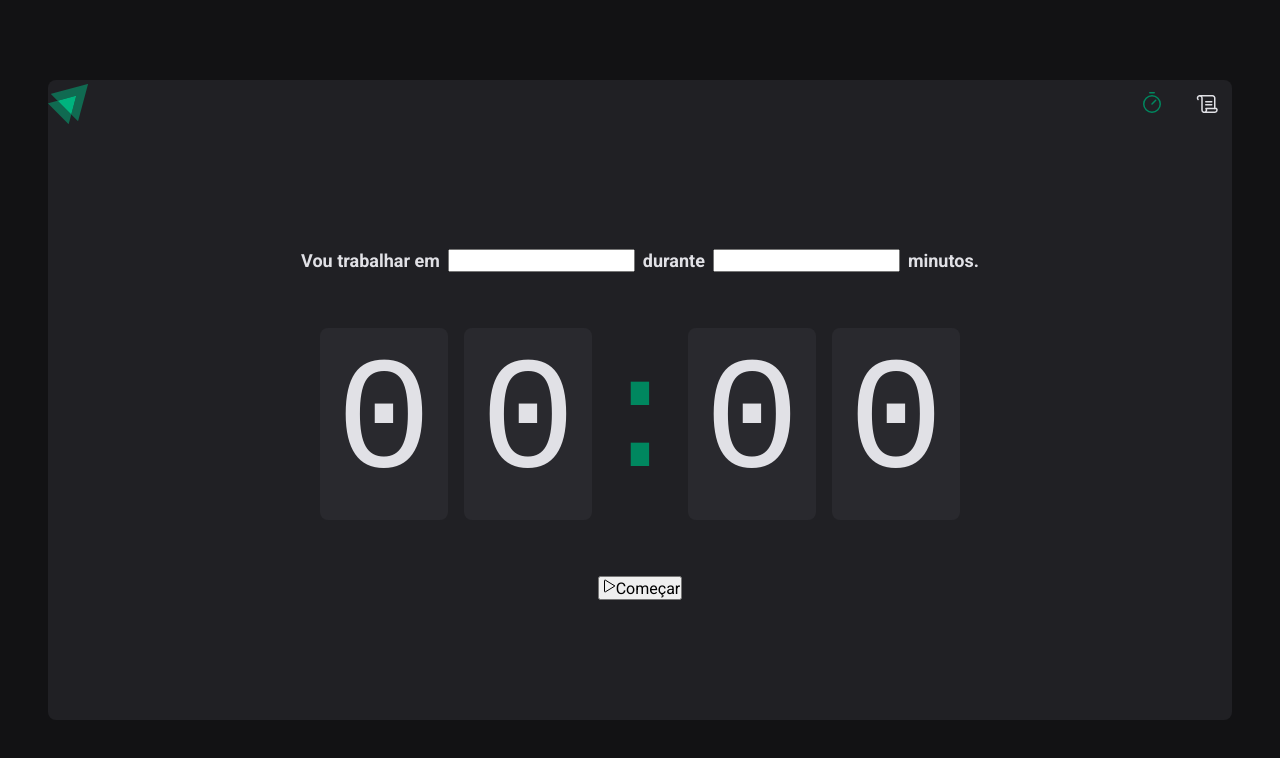
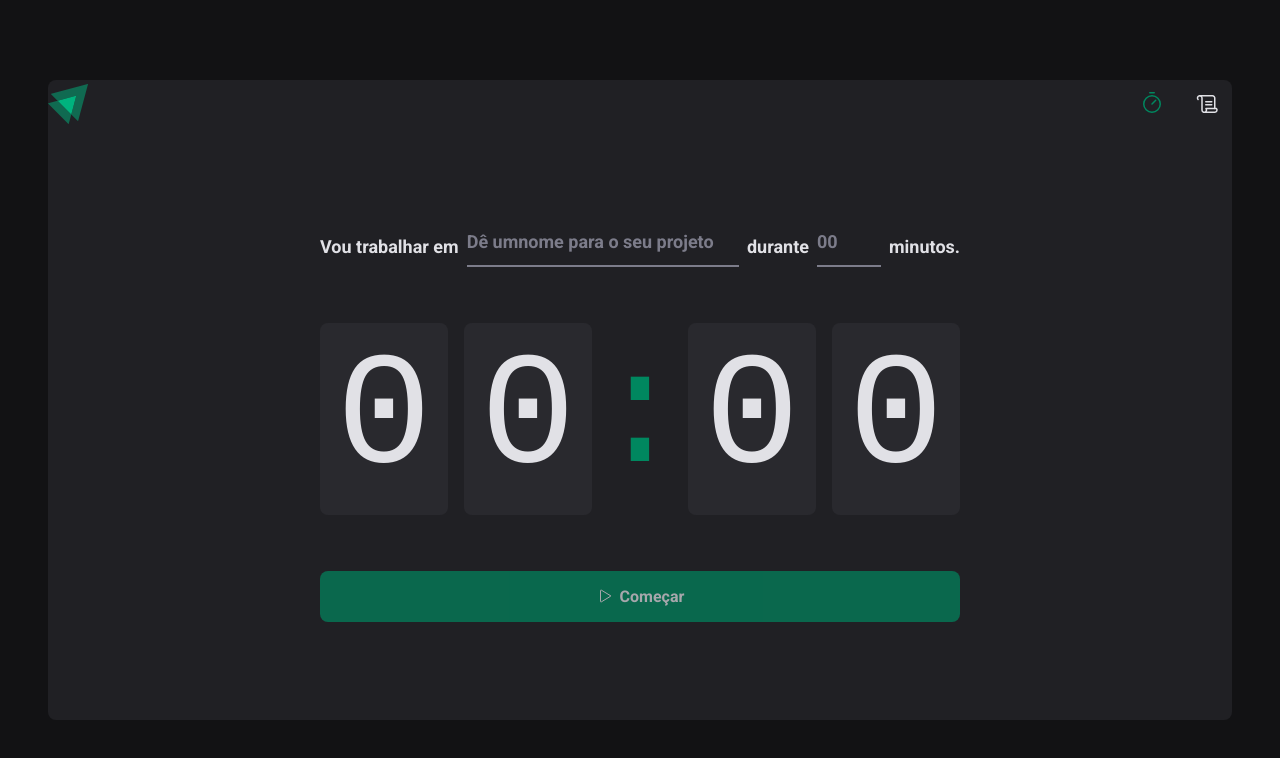
Before and after one commit to melrothiago/02-ignite-timer, a React (Vite) app: page / in a window 1280 px wide. Shown: the top 758 px of the page. Built offline with nearby package versions, Linux system fonts and the light colour scheme.

Commit message:
styled home

```diff
--- a/src/pages/Home/index.tsx
+++ b/src/pages/Home/index.tsx
@@ -3,7 +3,10 @@
   CountdownContainer,
   FormContainer,
   HomeContainer,
+  MinutesAmountInput,
   Separator,
+  StartCountdownButton,
+  TaskInput,
 } from './styles'
 
 export function Home() {
@@ -12,10 +15,18 @@
       <form action="">
         <FormContainer>
           <label htmlFor="task">Vou trabalhar em</label>
-          <input type="task" />
+          <TaskInput
+            type="string"
+            id="task"
+            placeholder="Dê umnome para o seu projeto"
+          />
 
           <label htmlFor="minutesAmount">durante</label>
-          <input type="minutesAmount" />
+          <MinutesAmountInput
+            type="number"
+            id="minutesAmount"
+            placeholder="00"
+          />
           <span>minutos.</span>
         </FormContainer>
 
@@ -26,10 +37,10 @@
           <span>0</span>
           <span>0</span>
         </CountdownContainer>
-        <button type="submit">
+        <StartCountdownButton disabled type="submit">
           <Play />
           Começar
-        </button>
+        </StartCountdownButton>
       </form>
     </HomeContainer>
   )
--- a/src/pages/Home/styles.ts
+++ b/src/pages/Home/styles.ts
@@ -53,3 +53,59 @@
   display: flex;
   justify-content: center;
 `
+
+export const StartCountdownButton = styled.button`
+  width: 100%;
+  border: 0;
+  padding: 1rem;
+  border-radius: 8px;
+
+  display: flex;
+  align-items: center;
+  justify-content: center;
+
+  gap: 0.5rem;
+  font-weight: bold;
+
+  cursor: pointer;
+
+  background: ${(props) => props.theme['green-500']};
+  color: ${(props) => props.theme['gray-100']};
+
+  &:not(:disabled):hover {
+    background: ${(props) => props.theme['green-700']};
+  }
+
+  &:disabled {
+    opacity: 0.7;
+    cursor: not-allowed;
+  }
+`
+
+const BaseInput = styled.input`
+  background: transparent;
+  height: 2.5rem;
+  border: 0;
+  border-bottom: 2px solid ${(props) => props.theme['gray-500']};
+  font-weight: bold;
+  font-size: 1.125rem;
+  padding: 0 0 0.5rem;
+  color: ${(props) => props.theme['gray-100']};
+
+  &:focus {
+    box-shadow: none;
+    border-color: ${(props) => props.theme['green-500']};
+  }
+
+  &::placeholder {
+    color: ${(props) => props.theme['gray-500']};
+  }
+`
+
+export const TaskInput = styled(BaseInput)`
+  flex: 1;
+`
+
+export const MinutesAmountInput = styled(BaseInput)`
+  width: 4rem;
+`
```
